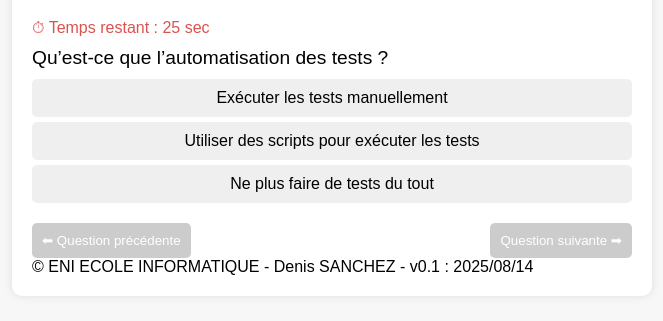
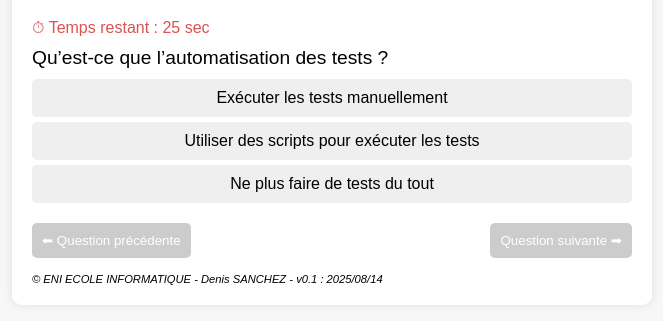
Before and after one commit to ENI-ECOLE-INFORMATIQUE/prepaSoutenanceTesteurLogiciel, a plain HTML site: page index.html in a window 1280 px wide. Shown: the part 119-440 px from the top of the page, without its empty margins (308-971 px from the left). Drawn offline with Linux system fonts and the light colour scheme.

Commit message:
Update style.css

```diff
--- a/style.css
+++ b/style.css
@@ -69,3 +69,9 @@ body {
     font-size: 1em;
     cursor: pointer;
 }
+
+footer{
+    margin-top: 15px;
+    font-size: 0.7em;
+    font-style: italic;
+}
```
